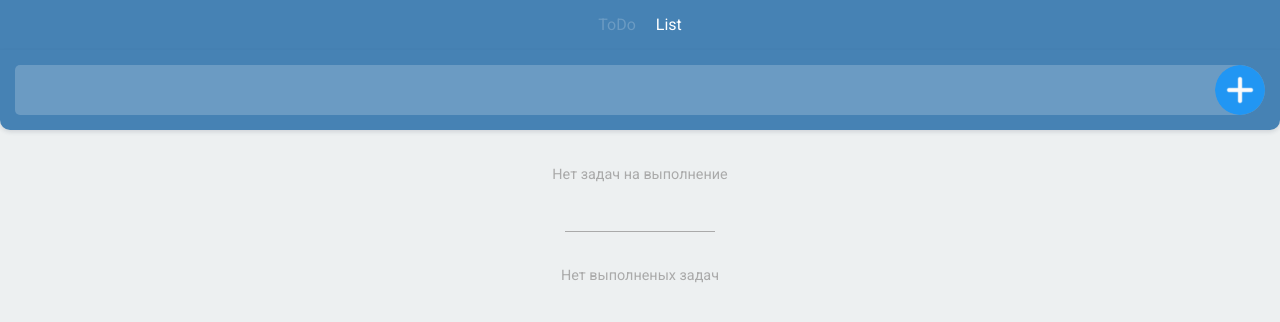
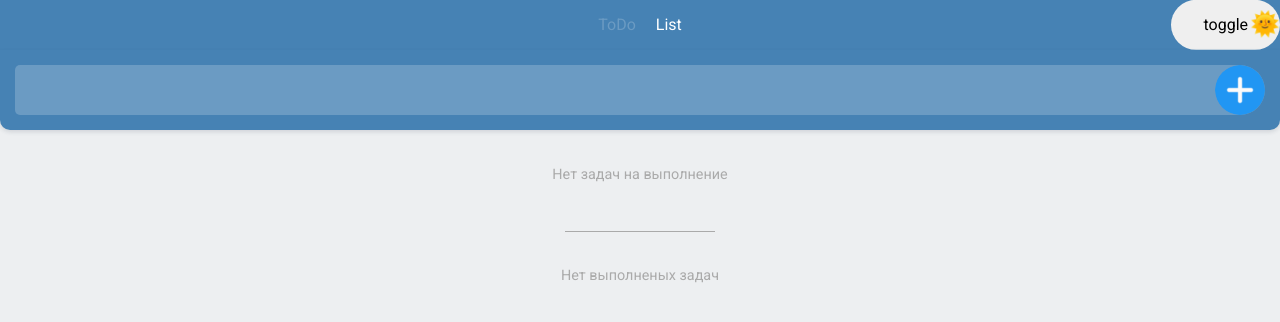
Before and after one commit to galagrin/ToDoList-on-React, a React (Create React App) app: page / in a window 1280 px wide. Shown: the top 322 px of the page. Built offline with nearby package versions, Linux system fonts and the light colour scheme.

Commit message:
toggle themes added

```diff
--- a/src/components/Form/Form.styled.ts
+++ b/src/components/Form/Form.styled.ts
@@ -7,8 +7,8 @@ export const FormWrapper = styled.div`
     position: relative;
     padding: 15px;
     z-index: 5;
-
-    background-color: #4682b4;
+    transition: background-color 0.2s;
+    background-color: ${(props) => props.theme.colors.backgroundPrimary};
     box-shadow: 0 2px 4px rgba(44, 62, 80, 0.15);
     border-bottom-right-radius: 10px;
     border-bottom-left-radius: 10px;
--- a/src/components/Header/Header.styled.ts
+++ b/src/components/Header/Header.styled.ts
@@ -29,3 +29,34 @@ export const HeaderNavLink = styled(NavLink)`
         color: #ffffff33;
     }
 `;
+export const HeaderToggle = styled.div`
+    position: absolute;
+    right: 0;
+    top: 50%;
+    transform: translateY(-50%);
+`;
+
+export const HeaderToggleButton = styled.button`
+    display: inline-block;
+    position: relative;
+    padding: 1rem 2rem;
+    border: 0;
+    border-radius: 25px;
+    overflow: hidden;
+    cursor: pointer;
+
+    &:before {
+        content: '${(props) => (props.theme.name === 'light' ? '🌞' : '🌙')}';
+        display: flex;
+        align-items: center;
+        justify-content: right;
+        position: absolute;
+        left: 0;
+        top: 0;
+        width: 100%;
+        height: 100%;
+        border: 0;
+        border-radius: 25px;
+        font-size: 1.5rem;
+    }
+`;
--- a/src/components/Header/Header.tsx
+++ b/src/components/Header/Header.tsx
@@ -1,14 +1,20 @@
 // import { NavLink } from 'react-router-dom';
 // import classes from './Header.module.scss';
-import { HeaderBlock, HeaderContainer, HeaderNavLink } from './Header.styled';
+import { useDispatch } from 'react-redux';
+import { HeaderBlock, HeaderContainer, HeaderNavLink, HeaderToggle, HeaderToggleButton } from './Header.styled';
+import { toggleThemeAction } from '../../feature/themeList';
 
 export const Header = () => {
+    const dispatch = useDispatch();
     return (
         <HeaderBlock>
             <HeaderContainer>
                 <HeaderNavLink to="/">ToDo</HeaderNavLink>
 
                 <HeaderNavLink to="/list">List</HeaderNavLink>
+                <HeaderToggle>
+                    <HeaderToggleButton onClick={() => dispatch(toggleThemeAction())}>toggle</HeaderToggleButton>
+                </HeaderToggle>
             </HeaderContainer>
         </HeaderBlock>
     );
--- a/src/components/ToDoList/ToDoList.tsx
+++ b/src/components/ToDoList/ToDoList.tsx
@@ -7,15 +7,8 @@ export const ToDoList = (props: { todos: ToDo[]; updateToDo: Function; deleteToD
     const checkedList = () => {
         return props.todos
             .filter((item) => !item.isDone)
-            .map((item, idx) => {
-                return (
-                    <ToDoListItem
-                        toDoItem={item}
-                        key={idx}
-                        updateToDo={props.updateToDo}
-                        deleteToDo={props.deleteToDo}
-                    />
-                );
+            .map((item) => {
+                return <ToDoListItem toDoItem={item} key={item.id} updateToDo={props.updateToDo} deleteToDo={props.deleteToDo} />;
             });
     };
 
@@ -23,14 +16,7 @@ export const ToDoList = (props: { todos: ToDo[]; updateToDo: Function; deleteToD
         return props.todos
             .filter((item) => item.isDone)
             .map((item, idx) => {
-                return (
-                    <ToDoListItem
-                        toDoItem={item}
-                        key={idx}
-                        updateToDo={props.updateToDo}
-                        deleteToDo={props.deleteToDo}
-                    />
-                );
+                return <ToDoListItem toDoItem={item} key={item.id} updateToDo={props.updateToDo} deleteToDo={props.deleteToDo} />;
             });
     };
     return (
--- /dev/null
+++ b/src/feature/themeList.ts
@@ -0,0 +1,26 @@
+import { createSlice } from '@reduxjs/toolkit';
+
+import { Theme } from '../models/theme';
+import { themes } from '../styles/themes';
+
+export interface ThemeState {
+    theme: Theme;
+}
+
+const initialState: ThemeState = {
+    theme: themes['light'],
+};
+
+export const themeSlice = createSlice({
+    name: 'themeList',
+    initialState,
+    reducers: {
+        toggleThemeAction: (state) => {
+            state.theme = state.theme.name === 'light' ? themes['dark'] : themes['light'];
+        },
+    },
+});
+
+export const { toggleThemeAction } = themeSlice.actions;
+
+export default themeSlice.reducer;
--- a/src/index.tsx
+++ b/src/index.tsx
@@ -4,13 +4,11 @@ import { RouterProvider } from 'react-router-dom';
 import { router } from './router';
 import { store } from './store';
 import { Provider } from 'react-redux';
-import { GlobalStyle } from './styles/GlobalStyle';
 
 const root = ReactDOM.createRoot(document.getElementById('root') as HTMLElement);
 root.render(
     <React.StrictMode>
         <Provider store={store}>
-            <GlobalStyle />
             <RouterProvider router={router} />
         </Provider>
     </React.StrictMode>,
--- a/src/layouts/Layout.tsx
+++ b/src/layouts/Layout.tsx
@@ -1,11 +1,21 @@
 import { Outlet } from 'react-router-dom';
 import { Header } from '../components/Header/Header';
 
+import { ThemeProvider } from 'styled-components';
+
+import { GlobalStyle } from '../styles/GlobalStyle';
+import { useSelector } from 'react-redux';
+import { RootState } from '../store';
+
 export const Layout = () => {
+    const theme = useSelector((state: RootState) => state.themeList.theme);
     return (
         <>
-            <Header />
-            <Outlet />
+            <ThemeProvider theme={theme}>
+                <GlobalStyle />
+                <Header />
+                <Outlet />
+            </ThemeProvider>
         </>
     );
 };
--- /dev/null
+++ b/src/models/theme.ts
@@ -0,0 +1,7 @@
+export interface Theme {
+    name: string;
+    colors: {
+        backgroundPrimary: string;
+        backgroundSecondary: string;
+    };
+}
--- a/src/store.ts
+++ b/src/store.ts
@@ -1,12 +1,14 @@
 import { configureStore } from '@reduxjs/toolkit';
 import todoReducer from './feature/todoList';
 import formReducer from './feature/formList';
+import themeReducer from './feature/themeList';
 import { loadFromLocalStorage, saveToLocalStorage } from './helpers/storage';
 
 export const store = configureStore({
     reducer: {
         todoList: todoReducer,
         form: formReducer,
+        themeList: themeReducer,
     },
     preloadedState: loadFromLocalStorage(),
 });
--- a/src/styles/GlobalStyle.tsx
+++ b/src/styles/GlobalStyle.tsx
@@ -1,5 +1,6 @@
 import { createGlobalStyle } from 'styled-components';
 import normalize from 'styled-normalize';
+
 export const GlobalStyle = createGlobalStyle`
 ${normalize}
 * {
@@ -7,7 +8,8 @@ ${normalize}
 }
 
 body {
-    background-color: #edf0f1;
+    transition: background-color .2s;
+    background-color: ${(props) => props.theme.colors.backgroundSecondary};
     padding: 50px 0 0 0;
     font-family: 'Roboto', sans-serif;
     font-size: 16px;
--- /dev/null
+++ b/src/styles/themes.ts
@@ -0,0 +1,19 @@
+import { Theme } from '../models/theme';
+
+const light: Theme = {
+    name: 'light',
+    colors: {
+        backgroundPrimary: '#4682b4',
+        backgroundSecondary: '#EDEFF1',
+    },
+};
+
+const dark: Theme = {
+    name: 'dark',
+    colors: {
+        backgroundPrimary: 'black',
+        backgroundSecondary: 'grey',
+    },
+};
+
+export const themes = { light, dark };
```
